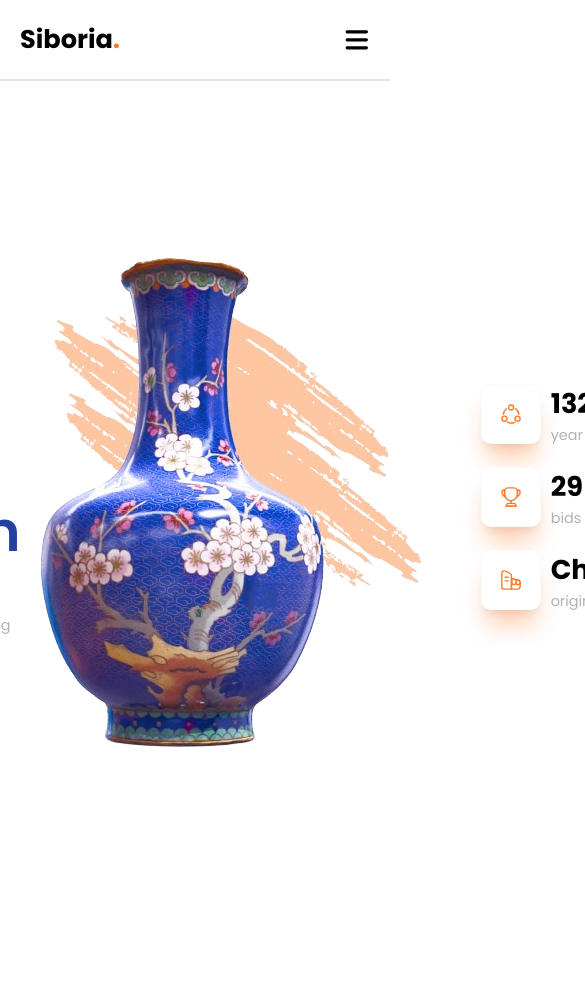
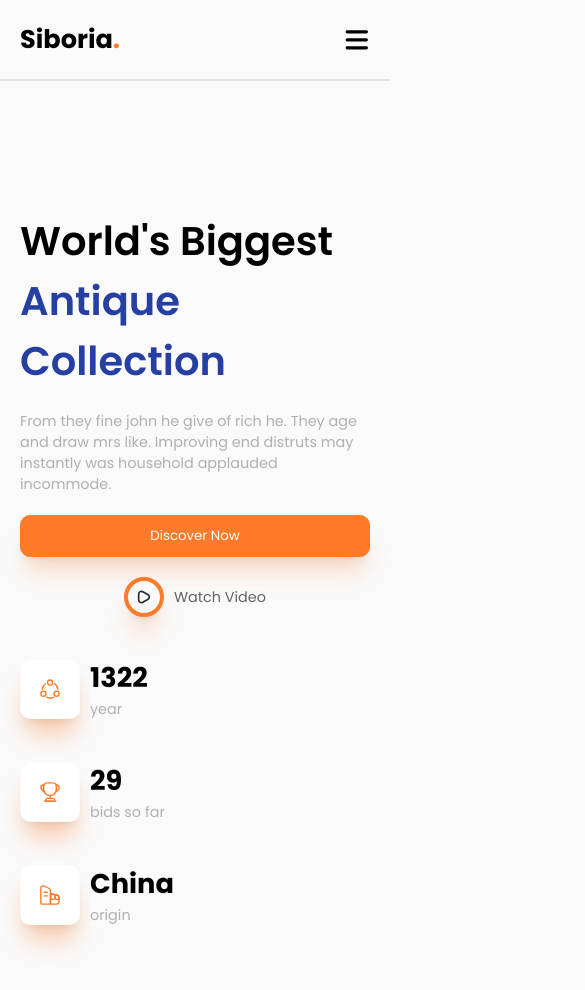
Before and after one commit to AzimiShaja/siboria, a React (Vite) app: page / in a window 390 px wide. Shown: the top 990 px of the page, 585 px wide, since content can reach past the window. Before the commit the page ends 913 px from the top, so only its background shows below. Built offline with nearby package versions, Linux system fonts and the light colour scheme.

Commit message:
added responsiveness to main

```diff
--- a/src/App.tsx
+++ b/src/App.tsx
@@ -1,5 +1,5 @@
 import Header from "./components/header/Header";
-import Main from "./components/header/main/Main";
+import Main from "./components/main/Main";
 
 const App = () => {
   return (
--- a/src/components/header/main/Main.tsx
+++ b/src/components/main/Main.tsx
@@ -1,6 +1,6 @@
-import pottery_img from "../../../assets/pottery-img.png";
+import pottery_img from "../../assets/pottery-image.png";
 import "./main.style.scss";
-import play_svg from "../../../assets/play.svg";
+import play_svg from "../../assets/play.svg";
 import datas from "./data";
 const Main = () => {
     return (
--- a/src/components/header/main/data.ts
+++ b/src/components/main/data.ts
@@ -1,6 +1,6 @@
-import share_svg from "../../../assets/share.svg";
-import building_svg from "../../../assets/building.svg";
-import cup_svg from "../../../assets/cup.svg";
+import share_svg from "../../assets/share.svg";
+import building_svg from "../../assets/building.svg";
+import cup_svg from "../../assets/cup.svg";
 const datas = [
     { year: 1322, text: "year", img: share_svg },
     { "bids so far": 29, text: "bids so far", img: cup_svg },
--- a/src/components/header/main/main.style.scss
+++ b/src/components/main/main.style.scss
@@ -17,7 +17,7 @@ main {
         .main-btns {
             display: flex;
             gap: 20px;
-
+            align-items: center;
             > button {
                 background-color: var(--primary-color);
                 padding: 10px;
@@ -38,6 +38,7 @@ main {
                 padding: 0px 10px;
                 transition: all 0.2s ease-in-out;
                 align-items: center;
+                background-color: transparent;
                 gap: 10px;
                 img {
                     border-radius: 100%;
@@ -102,3 +103,64 @@ main {
         }
     }
 }
+
+//======== laptop ========
+@media screen and (max-width: 1300px) {
+    main {
+        display: flex;
+        flex-direction: column;
+        gap: 20px;
+        padding: 130px 20px;
+        align-items: center;
+        .main-left-side {
+            max-width: max-content;
+
+            h1 {
+                font-size: 2.5rem;
+            }
+        }
+        .main-middle-side {
+            img {
+                width: 300px;
+            }
+        }
+        .main-right-side {
+            width: 100%;
+            gap: 100px;
+            // justify-content: space-between;
+            flex-direction: row;
+        }
+    }
+
+}
+
+@media screen and (max-width: 700px) {
+    main {
+        .main-middle-side {
+            img {
+                display: none;
+            }
+        }
+        .main-left-side {
+            .main-btns {
+                width: 100%;
+                flex-direction: column;
+
+                button {
+                    width: 100%;
+                }
+                .play-btn {
+                    width: 100%;
+                    justify-content: center;
+                }
+            }
+        }
+        .main-right-side {
+            width: 100%;
+            gap: 40px;
+            flex-direction: column;
+            align-items: flex-start;
+
+        }
+    }
+}
--- a/src/index.scss
+++ b/src/index.scss
@@ -1,5 +1,6 @@
 :root{
-    --bg-color: #FFFFFF;
+    --white: #fafafa;
+    --bg-color: #ffffff;
     --primary-color: #FF7B29;
     --secondary-color: #949494;
     --blue-color: #263FA3;
@@ -12,4 +13,5 @@
     box-sizing: border-box;
     font-family: 'Poppins', sans-serif;
     scroll-behavior: smooth;
+    background-color: var(--white);
 }
```
Also changed, not shown: src/assets/pottery-image.png (added), src/assets/pottery-img.png (deleted).
